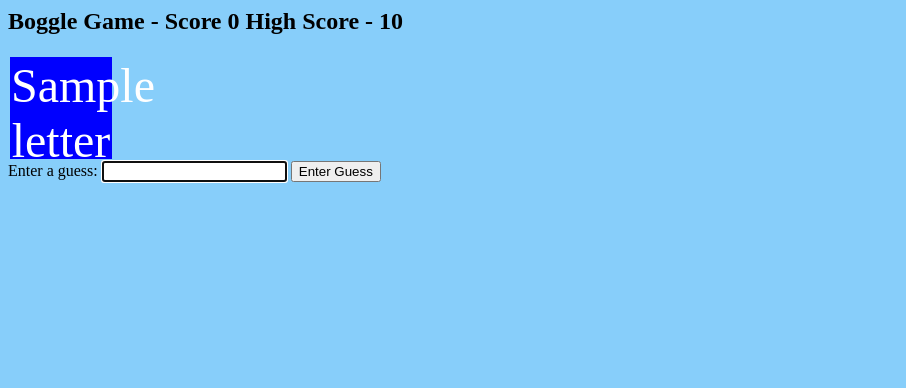
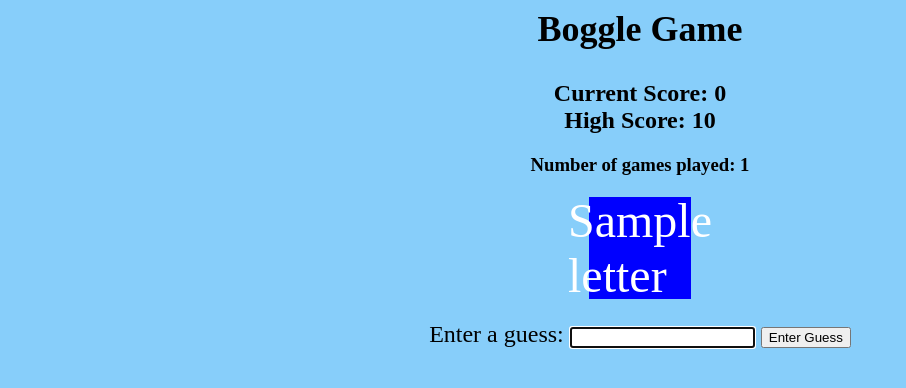
Before and after one commit to Keparoo/Boggle, a Flask app: template templates/index.html in a window 1280 px wide. Shown: the top 388 px of the page, without its empty margins (0-906 px from the left). Run offline with Flask 2, Linux system fonts and the light colour scheme; the template is opened without the code that fills it: most values are stand-ins (such as "Sample title", 1, 10 or a date in 2020); parts of the project's set-up code (start-up, migrations or seed data) failed here and were passed over; some libraries are stand-ins or nearby versions.

Commit message:
Fix styles and comments

```diff
--- a/app.py
+++ b/app.py
@@ -1,12 +1,8 @@
 from flask import Flask, request, render_template, redirect, session, jsonify
-# from flask_debugtoolbar import DebugToolbarExtension
 from boggle import Boggle
 
 app = Flask(__name__)
 app.config['SECRET_KEY'] = "this-is-a-new-secret!"
-# app.config['DEBUG_TB_INTERCEPT_REDIRECTS'] = False
-# app.debug = False # Turn off toolbar
-# debug = DebugToolbarExtension(app)
 
 boggle_game = Boggle()
 
--- a/static/app.css
+++ b/static/app.css
@@ -1,5 +1,28 @@
 body {
 	background-color: lightskyblue;
+}
+
+#header {
+	width: 500px;
+	text-align: center;
+	margin: auto;
+}
+
+h1 {
+	font-size: 36px;
+}
+
+table {
+	margin: auto;
+}
+
+.square {
+	font-size: 48px;
+	width: 100px;
+	height: 100px;
+	display: flex;
+	justify-content: center;
+	align-items: center;
 }
 
 td {
@@ -7,9 +30,21 @@ td {
 	color: white;
 	background-color: blue;
 }
-.square {
-	font-size: 48px;
-	width: 100px;
-	height: 100px;
+
+#word-form {
+	margin-top: 20px;
+	font-size: 24px;
+	width: 500px;
 	text-align: center;
 }
+
+footer {
+	width: 500px;
+	margin: auto;
+}
+
+#user-message {
+	font-size: 36px;
+	text-align: center;
+	width: 500px;
+}
--- a/static/boggle.js
+++ b/static/boggle.js
@@ -3,6 +3,7 @@ const $message = $('#user-message');
 const $score = $('#score');
 const $highscore = $('#high-score');
 const $form = $('#word-form');
+const gameDuration = 60000;
 let timeUp = false;
 let score = 0;
 
@@ -16,15 +17,13 @@ const handleGuess = async (e) => {
 	}
 
 	const word = $('#guess').val();
-	console.log(word);
 
 	const response = await axios.get('/check-word', { params: { word: word } });
 	const result = response.data.result;
-	console.log(result);
 
 	if (result === 'ok') {
 		const wordValue = word.length;
-		$message.text(`You found a word! ${wordValue} points.`);
+		$message.text(`${word} is worth ${wordValue} points.`);
 		score += wordValue;
 		$score.text(score);
 	} else if (result === 'not-word') {
@@ -33,20 +32,18 @@ const handleGuess = async (e) => {
 		$message.text(`${word} is not on the board.`);
 	}
 	$form.trigger('reset');
-
-	// result = 'ok' or 'not-word' or 'not-on-board'
 };
 
 const gameOver = async () => {
+	console.debug('Game Over');
+
 	timeUp = true;
-	console.log('Game Over');
 	$message.text(`Game over! Your score is ${score}`);
 	const response = await axios.post('/game-over', { score: score });
-	console.log(response);
 	$highscore.text(response.data.high_score);
 };
 
-setTimeout(gameOver, 48000);
+setTimeout(gameOver, gameDuration);
 
 $body.on('click', '#guessBtn', handleGuess);
 
--- a/templates/index.html
+++ b/templates/index.html
@@ -16,7 +16,12 @@
     </section>
 
     <section>
-        <h1>Boggle Game - Score <span id="score"></span> High Score - <span id="high-score">{{high_score}}</span></h1>
+        <header id="header">
+            <h1>Boggle Game</h1>
+            <h2>Current Score: <span id="score"></span><br>High Score: <span id="high-score">{{high_score}}</span>
+            </h2>
+            <h3>Number of games played: <span id="num_plays">{{num_plays}}</span></h3>
+        </header>
         <table>
             {% for row in board %}
             <tr>
@@ -29,13 +34,15 @@
             {% endfor %}
         </table>
 
-        <form id="word-form">
-            <label for="guess">Enter a guess:</label>
-            <input type="text" name="guess" id="guess" autofocus>
-            <button id="guessBtn">Enter Guess</button>
-        </form>
+        <footer>
+            <form id="word-form">
+                <label for="guess">Enter a guess:</label>
+                <input type="text" name="guess" id="guess" autofocus>
+                <button id="guessBtn">Enter Guess</button>
+            </form>
+            <section id="user-message" class="hidden"></section>
+        </footer>
     </section>
-    <section id="user-message" class="hidden"></section>
 
     <script src="http://unpkg.com/jquery"></script>
     <script src="https://unpkg.com/axios@0.19.0/dist/axios.js"></script>
```
